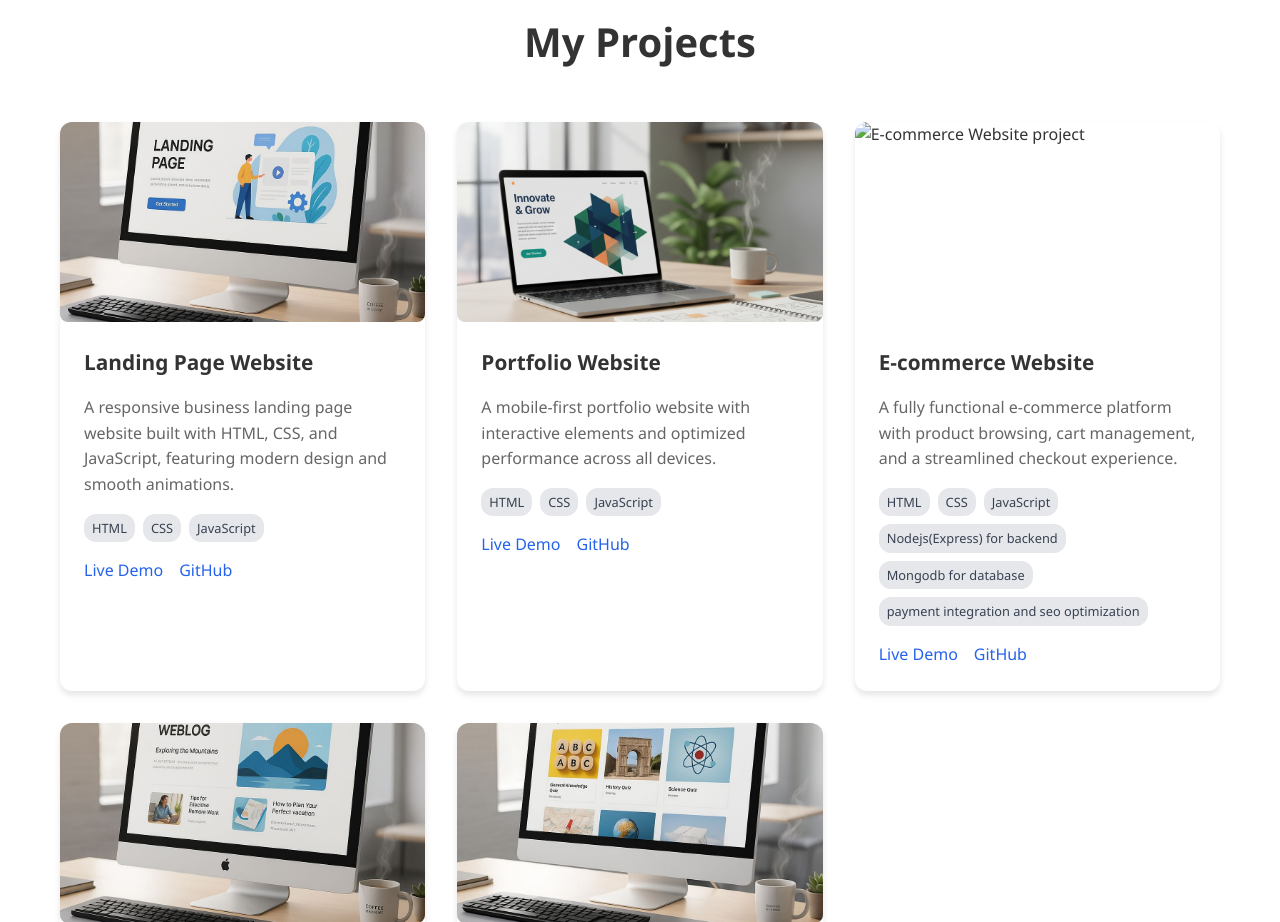
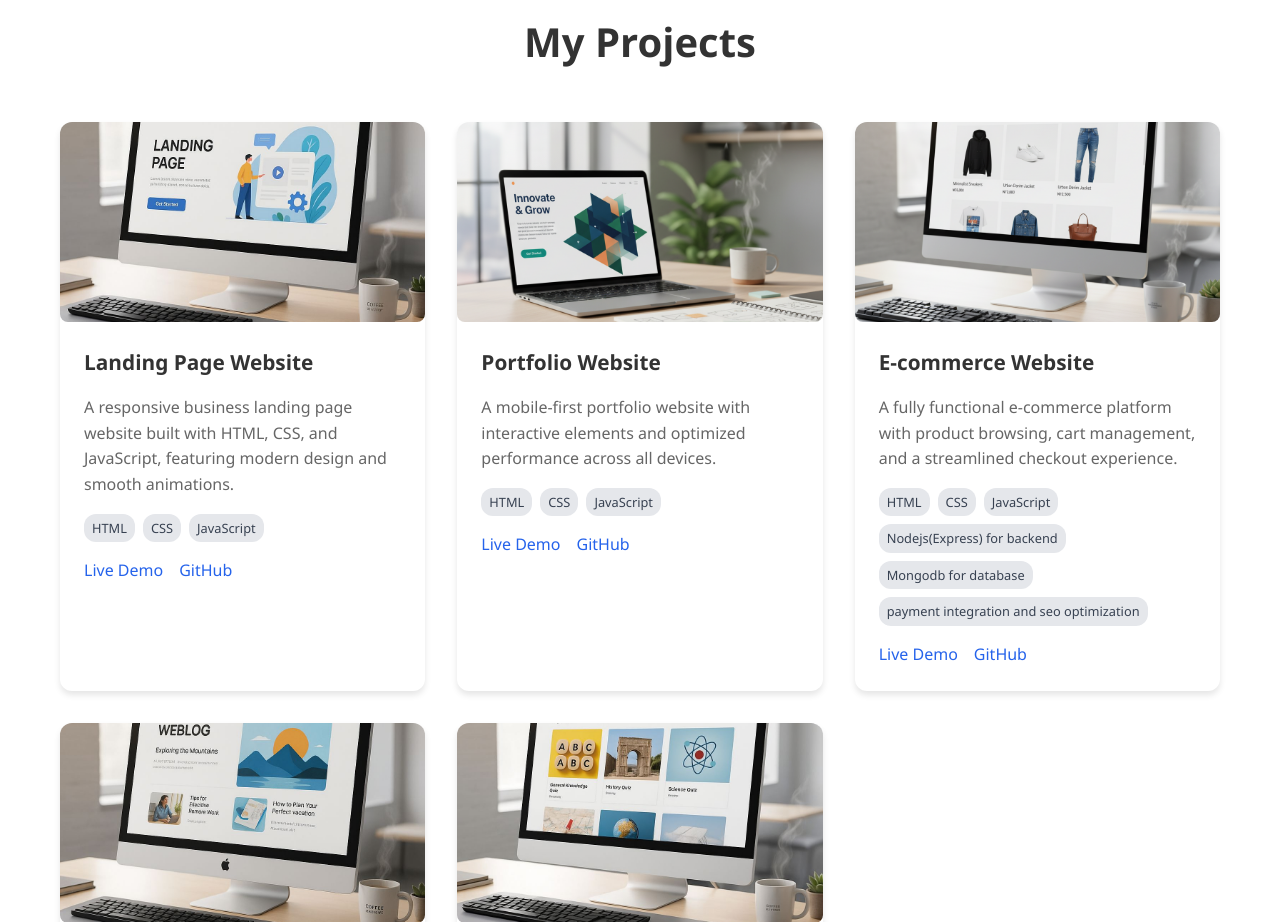
Before and after one commit to kolapodev-a11y/My-Portfolio, a plain HTML site: page index.html in a window 1280 px wide. Shown: the part 1400-2322 px from the top of the page. Drawn offline with nearby package versions, Linux system fonts and the light colour scheme.

Commit message:
Fix image source path for e-commerce project

```diff
--- a/index.html
+++ b/index.html
@@ -111,7 +111,7 @@
 
                 <div class="project-card">
                     <div class="project-image">
-                        <img src=".images/ecomm.jpg" alt="E-commerce Website project ">
+                        <img src="images/ecomm.jpg" alt="E-commerce Website project ">
                     </div>
                     <div class="project-content">
                         <h3>E-commerce Website</h3>
```
